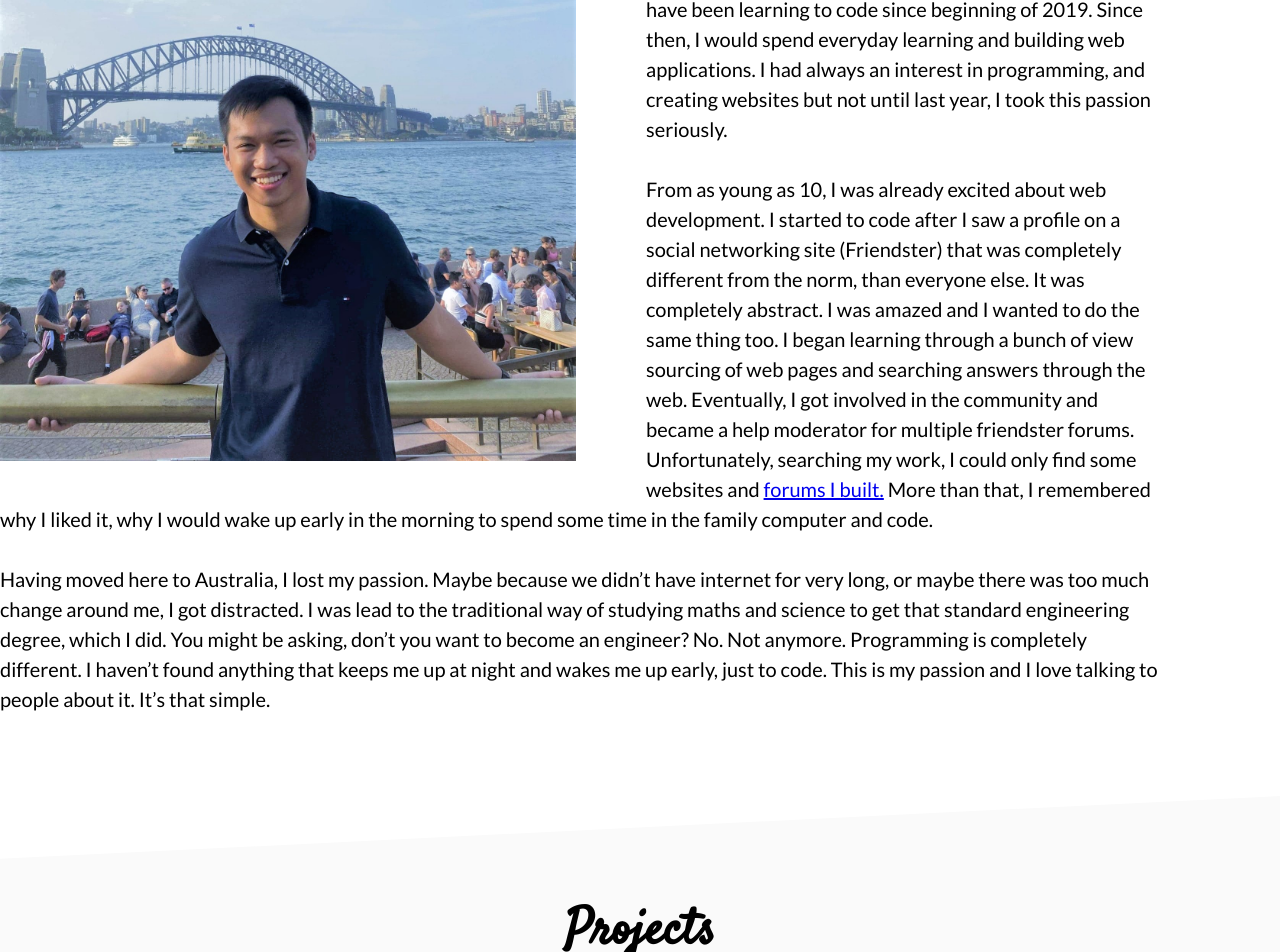
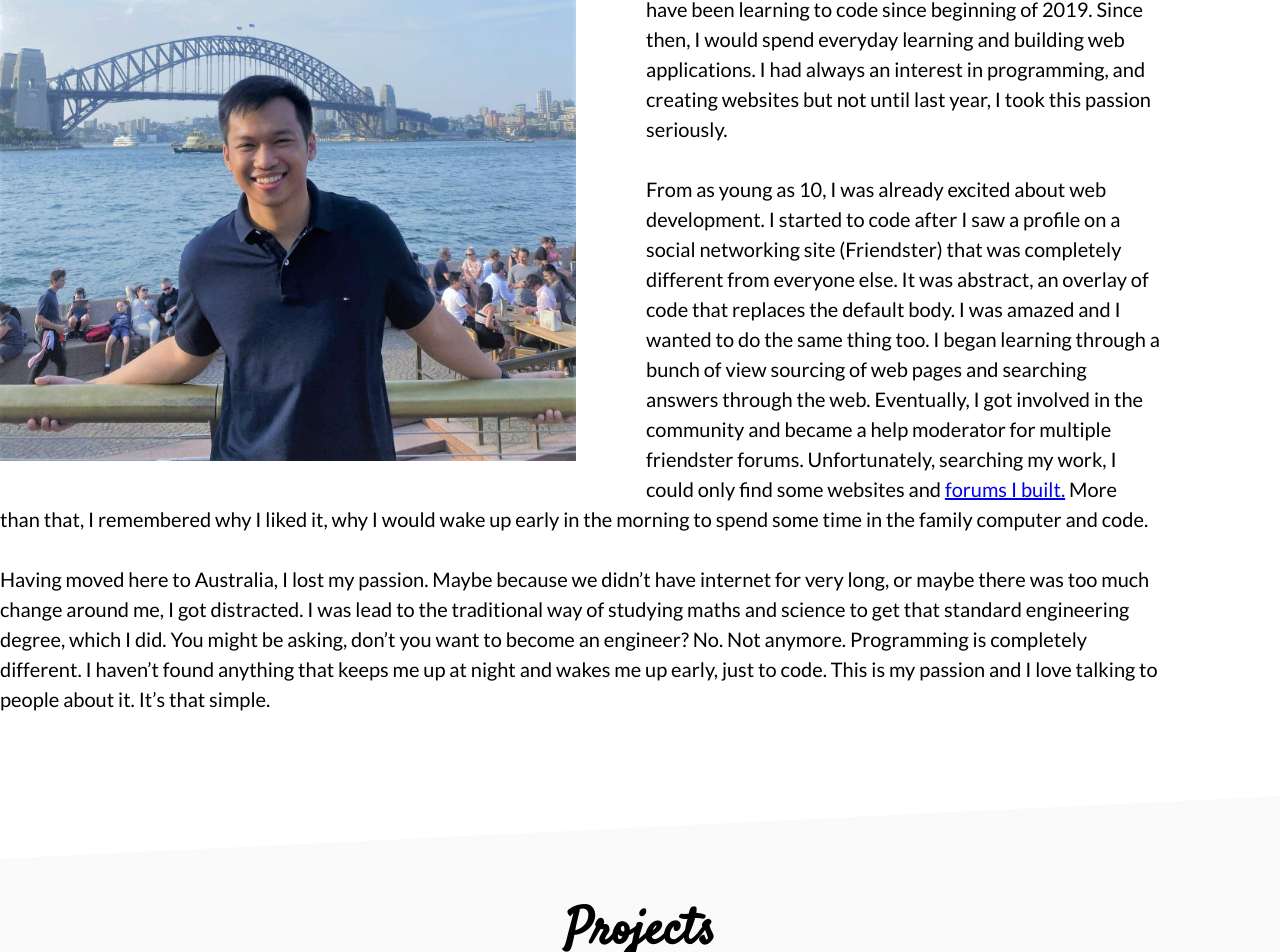
Before and after one commit to hjpunzalan/hjpunzalan.github.io, a React (Create React App) app: page / in a window 1280 px wide. Shown: the part 1014-1966 px from the top of the page. Built offline with nearby package versions, Linux system fonts and the light colour scheme.

Commit message:
Edit context on about me

```diff
--- a/src/components/About/About.jsx
+++ b/src/components/About/About.jsx
@@ -18,11 +18,11 @@ const About = () => {
 				<p>
 					From as young as 10, I was already excited about web development. I
 					started to code after I saw a profile on a social networking site
-					(Friendster) that was completely different from the norm, than
-					everyone else. It was completely abstract. I was amazed and I wanted
-					to do the same thing too. I began learning through a bunch of view
-					sourcing of web pages and searching answers through the web.
-					Eventually, I got involved in the community and became a help
+					(Friendster) that was completely different from everyone else. It was
+					abstract, an overlay of code that replaces the default body. I was
+					amazed and I wanted to do the same thing too. I began learning through
+					a bunch of view sourcing of web pages and searching answers through
+					the web. Eventually, I got involved in the community and became a help
 					moderator for multiple friendster forums. Unfortunately, searching my
 					work, I could only find some websites and{" "}
 					<a href="https://92321.activeboard.com/">forums I built.</a> More than
```
